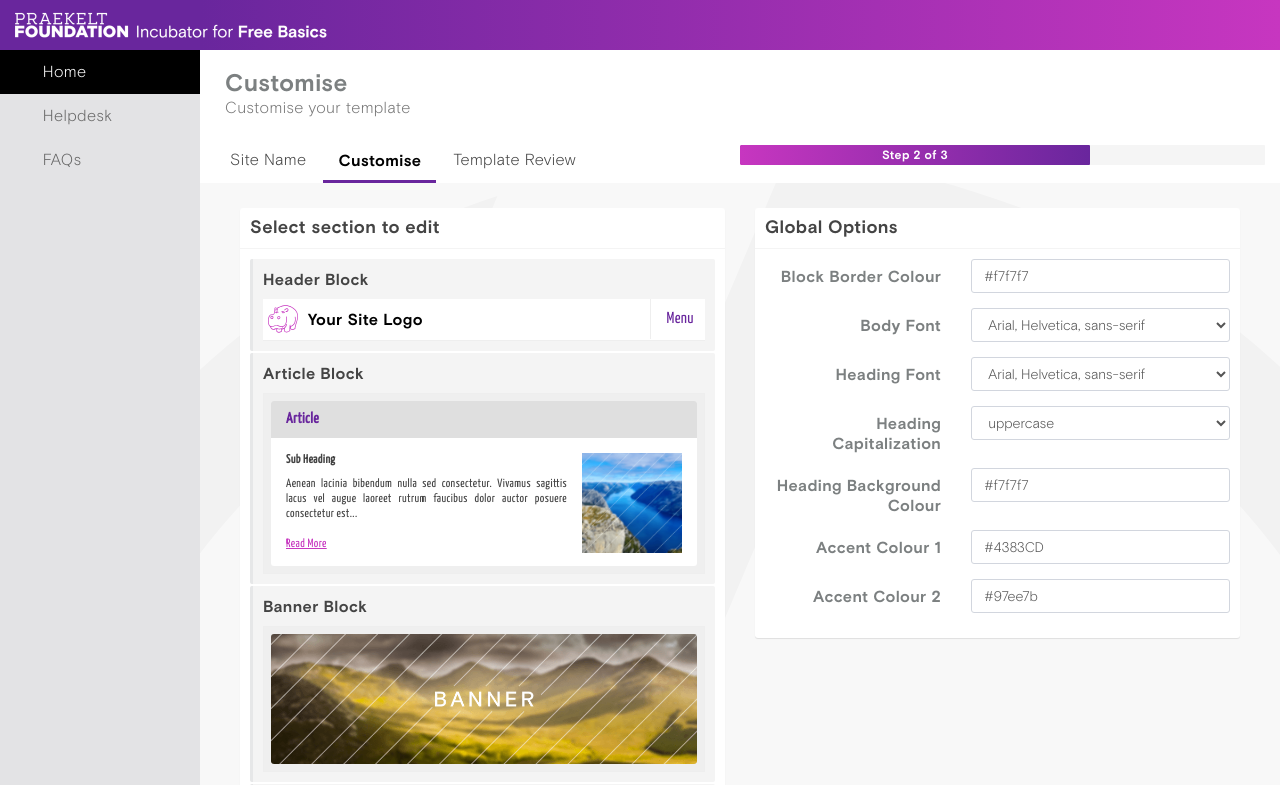
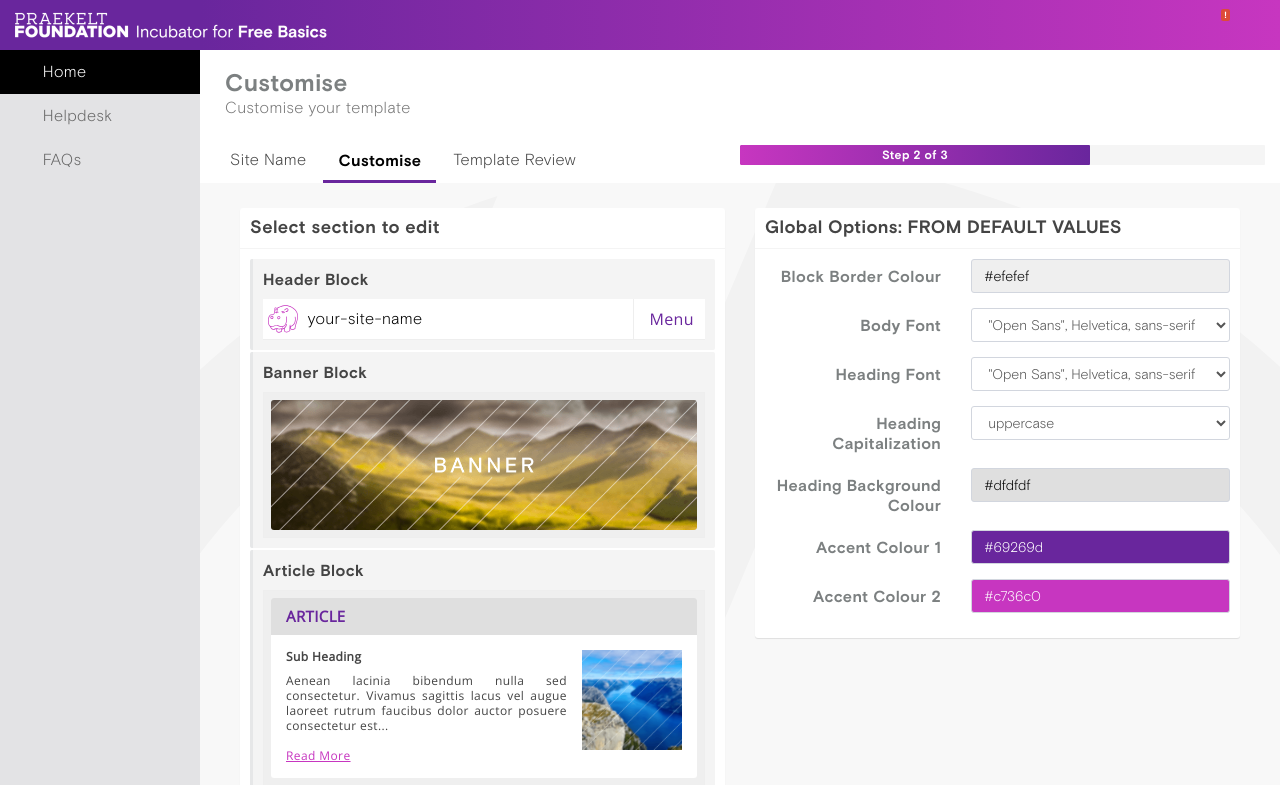
Before and after one commit to praekeltfoundation/mc-freebasics, a Django app: template freebasics/templates/freebasics_controller_edit.html in a window 1280 px wide, after a click on "Customise". Shown: the top 785 px of the page. Run offline with Django 3.2, Linux system fonts and the light colour scheme; the template is opened without the code that fills it, so the values that code supplies are empty; some libraries are stand-ins or nearby versions; some web fonts are replaced.

Commit message:
show errors using bell notification

```diff
--- a/freebasics/static/js/main.js
+++ b/freebasics/static/js/main.js
@@ -22,7 +22,7 @@ var fb = (function($) {
 			},
 			"block-heading": {
 				"background-color": "#dfdfdf",
-				"font-family": "\"Montserrat\", Helvetica, sans-serif",
+				"font-family": "\"Open Sans\", Helvetica, sans-serif",
 				"text-transform": "uppercase"
 			},
 			"fb-accent-1": {
@@ -57,8 +57,16 @@ var fb = (function($) {
 	};
 
 	function init() {
-		// use a promise to only continue initialisation when config load complete
-		$.when( loadConfig() ).then( setupConfig );
+		// TODO: stick this in a pre-init block along with other non-dependents
+        that.$notificationBell = $('#notification-bell');
+
+        // use a promise to only continue initialisation when config load complete
+        $.when( loadConfig() )
+            .then( setupConfig )
+            .fail( function(data, textStatus, jqXHR) {
+                ajaxErrorLoad(data, textStatus, jqXHR);
+                setupConfig();
+            });
 	}
 
 	// continue with the rest of initialisation once the config has been loaded
@@ -77,6 +85,10 @@ var fb = (function($) {
 		if (data) {
 			that.loadedConfig = data;
 		}
+        if (!that.loadedConfig) {
+            // fall back to defaults
+            that.loadedConfig = that.siteDefaults;
+        }
 		site = that.loadedConfig;
 		initContinued();
 	}
@@ -341,11 +353,15 @@ var fb = (function($) {
 
     //TODO: Handle errors a lot better and more gracefully. No alerts
 	function ajaxErrorLoad(data, textStatus, jqXHR) {
-		alert("Could not retrieve config using Ajax call");
+		var msg = "Could not retrieve config using Ajax call. Reverting to default config.";
+        that.$notificationBell.append('<span title="' + msg + '" class="label label-danger">!</span>');
+        // this is clumsy, but I want to avoid any misunderstanding - for dev work only
+        $('#global-options-header').html("Global Options: FROM DEFAULT VALUES");
 	}
 
 	function ajaxErrorSave(data, textStatus, jqXHR) {
-		alert("Could not save config using Ajax call");
+		var msg = "Could not save config using Ajax call";
+        that.$notificationBell.append('<span title="' + msg + '" class="label label-danger">!</span>');
 	}
 
 	function loadConfigAjax() {
--- a/freebasics/templates/freebasics_controller_edit.html
+++ b/freebasics/templates/freebasics_controller_edit.html
@@ -221,7 +221,7 @@
   <!-- Horizontal Form -->
   <div class="box">
     <div class="box-header with-border">
-      <h3 class="box-title">Global Options</h3>
+      <h3 class="box-title" id="global-options-header">Global Options</h3>
     </div>
     <!-- /.box-header -->
     <!-- form start -->
--- a/freebasics/templates/skins/base.html
+++ b/freebasics/templates/skins/base.html
@@ -55,7 +55,7 @@
         <!-- Notifications Menu -->
         <li class="dropdown notifications-menu">
           <!-- Menu toggle button -->
-          <a href="#">
+          <a href="#" id="notification-bell">
             <i class="fa fa-bell-o"></i>
           </a>
         </li>
```
